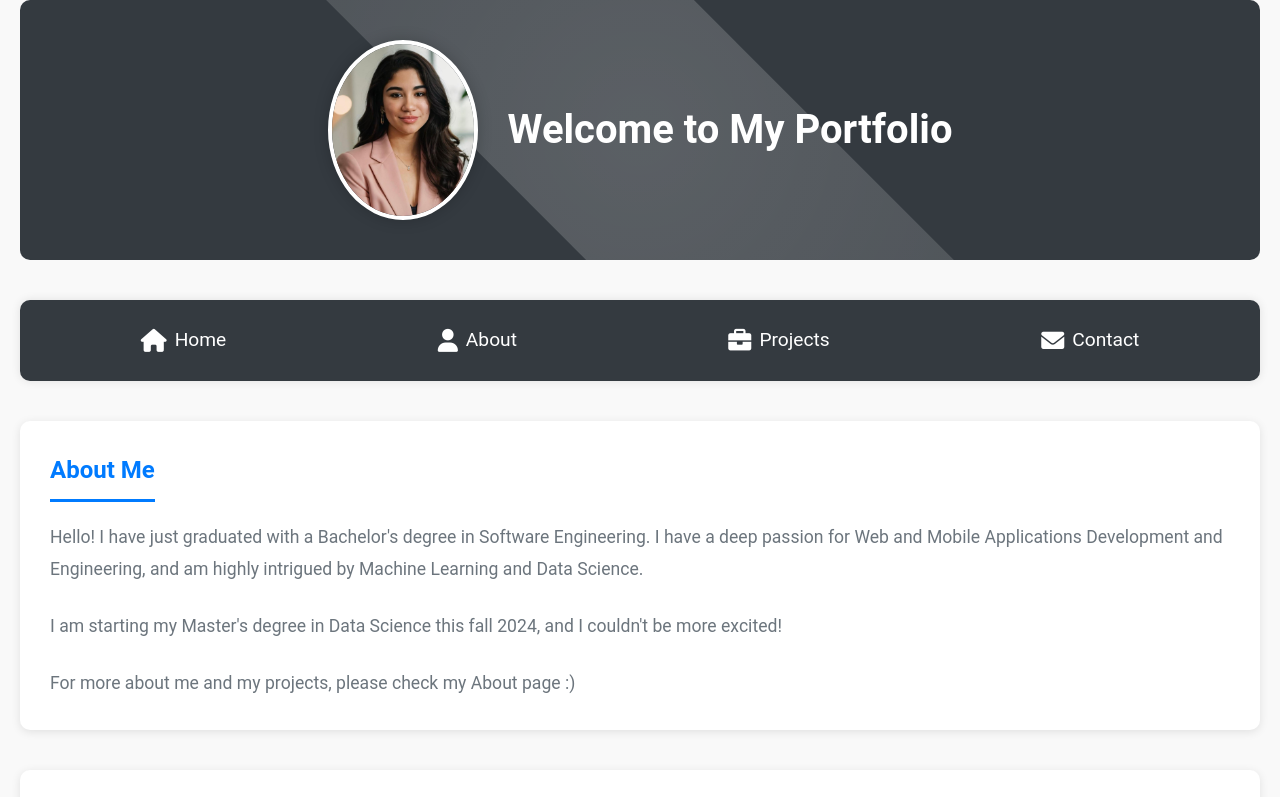
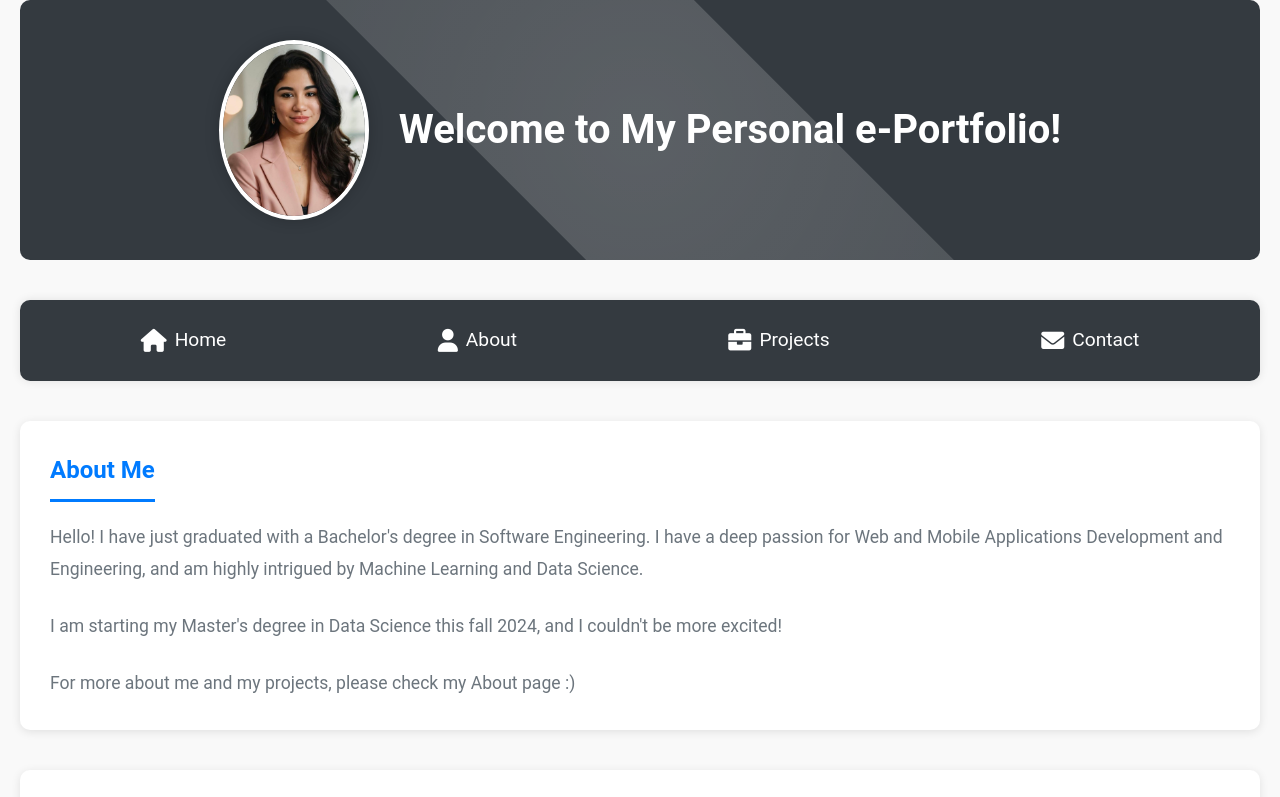
Before and after one commit to tatianaazar/ePortfolio, a plain HTML site: page index.html in a window 1280 px wide. Shown: the top 797 px of the page. Drawn offline with Linux system fonts and the light colour scheme.

Commit message:
Title Changed

```diff
--- a/index.html
+++ b/index.html
@@ -3,7 +3,7 @@
 <head>
     <meta charset="UTF-8">
     <meta name="viewport" content="width=device-width, initial-scale=1.0">
-    <title>My Portfolio</title>
+    <title>Tatiana's e-Portfolio</title>
     <link rel="stylesheet" href="assets/css/styles.css">
     <link rel="stylesheet" href="https://cdnjs.cloudflare.com/ajax/libs/font-awesome/6.0.0-beta3/css/all.min.css">
 </head>
@@ -11,7 +11,7 @@
     <header>
         <div class="header-container">
             <img src="assets/img/profile.jpeg" alt="Your Name" class="profile-pic">
-            <h1>Welcome to My Portfolio</h1>
+            <h1>Welcome to My Personal e-Portfolio!</h1>
         </div>
     </header>
 
```
